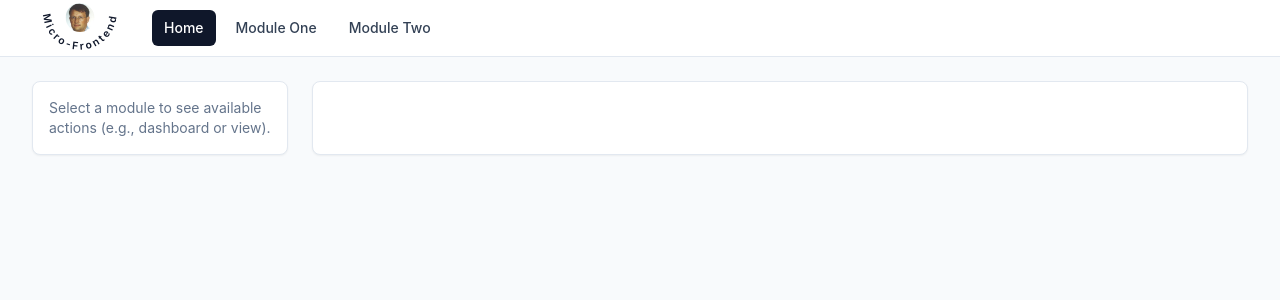
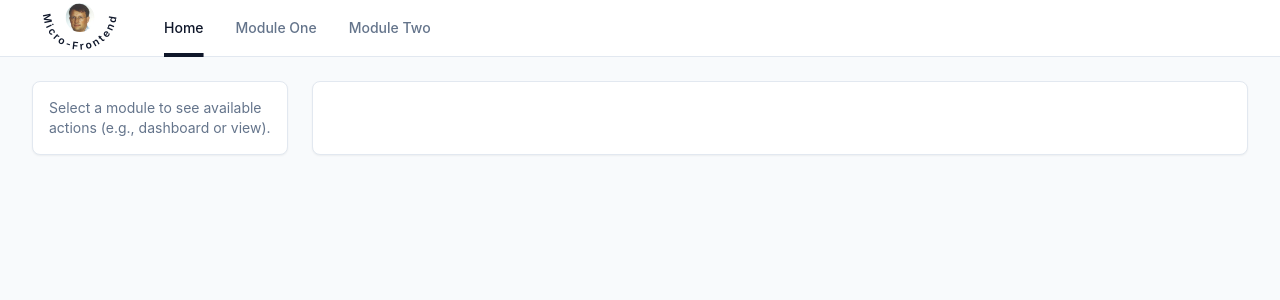
Before and after one commit to ndaian-interview/mfe-host, a React app: page / in a window 1280 px wide. Shown: the top 300 px of the page. Built offline with nearby package versions, Linux system fonts and the light colour scheme.

Commit message:
Update NavLink active visual clue

```diff
--- a/src/components/NavLink.tsx
+++ b/src/components/TopNav/NavLink.tsx
@@ -4,8 +4,8 @@ import { Link } from "react-router-dom";
 const NavLink: React.FC<{ to: string; label: string; active: boolean }> = ({ to, label, active }) => (
   <Link
     to={to}
-    className={`rounded-md px-3 py-2 text-sm font-medium transition hover:text-slate-900 hover:bg-slate-100 ${
-      active ? "bg-slate-900 text-white" : "text-slate-700"
+    className={`rounded-md px-3 py-2 text-sm font-medium text-nowrap transition hover:text-slate-900 hover:bg-slate-100 ${
+      active ? "text-slate-900 underline underline-offset-[20px] decoration-4" : "text-slate-500"
     }`}
   >
     {label}
--- a/src/components/TopNav/TopNav.tsx
+++ b/src/components/TopNav/TopNav.tsx
@@ -1,6 +1,6 @@
 import React from "react";
 import { MODULE_KEYS, ModuleKey, MODULES } from "@/config/modules";
-import NavLink from "../NavLink";
+import NavLink from "./NavLink";
 import Logo from "./Logo";
 
 interface Props {
```
